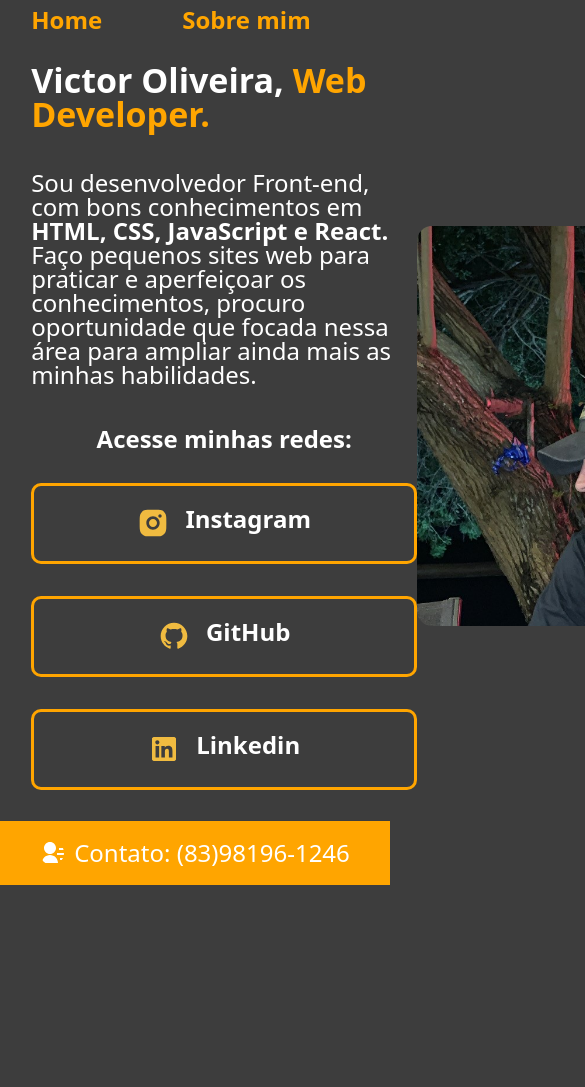
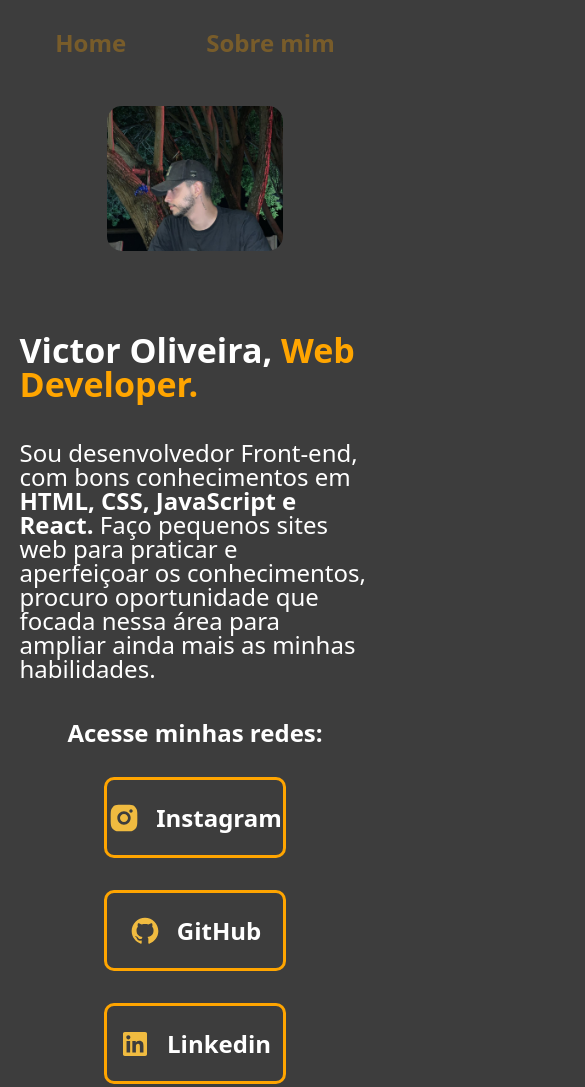
Before and after one commit to VictorROliveira-Dev/my_cv_oficial, a plain HTML site: page index.html in a window 390 px wide. Shown: the top 1087 px of the page, 585 px wide, since content can reach past the window. Before the commit the page ends 885 px from the top, so only its background shows below. Drawn offline with Linux system fonts and the light colour scheme.

Commit message:
Adding responsiveness and finalizing the project

```diff
--- a/index.html
+++ b/index.html
@@ -45,7 +45,7 @@
                 </a>
             </div>
         </section>
-        <img src="img/foto_cv.JPG" alt="foto do dev">
+        <img class="apresentacao_img" src="img/foto_cv.JPG" alt="foto do dev">
     </main>
 
     <footer class="footer"><img class="icon_footer" src="img/contact_icon.svg" alt="Ícone contato">
--- a/styles/styles.css
+++ b/styles/styles.css
@@ -30,9 +30,8 @@ body {
     height: 32px;
 }
 
-img {
-    height: 400px;
-    width: 500px;
+.apresentacao_img {
+    width: 50%;
     border-radius: 15px;
 }
 
@@ -46,7 +45,8 @@ img {
 }
 
 .header_link {
-    font-size: 24px;
+    /* A unidade de medida REM é baseada na divisão por 16px*/
+    font-size: 1.5rem;
     font-weight: bold;
     color: var(--color-main);
     text-decoration: none;
@@ -65,7 +65,7 @@ header:hover nav a:not(:hover) {
 
 .titulo_principal {
     font-weight: bold;
-    font-size: 34px;
+    font-size: 2.125rem;
 }
 
 .titulo_destaque {
@@ -74,7 +74,7 @@ header:hover nav a:not(:hover) {
 
 .titulo_descricao {
     font-weight: lighter;
-    font-size: 24px;
+    font-size: 1.5rem;
 }
 
 strong {
@@ -82,14 +82,16 @@ strong {
 }
 
 .apresentacao {
-    padding: 8%;
     display: flex;
     align-items: center;
     justify-content: space-between;
+    padding: 8%;
+    gap: 82px;
 }
 
 .apresentacao_conteudo {
-    width: 615px;
+    /* Unidade de medida porcentagem é baseada no elemento pai*/
+    width: 50%;
     display: flex;
     flex-direction: column;
     gap: 40px
@@ -104,20 +106,21 @@ strong {
 }
 
 .titulo_secundario {
-    font-size: 24px;
+    font-size: 1.5rem;
     font-weight: 700;
 }
 
 .button_links {
     display: flex;
     justify-content: center;
+    align-items: center;
     gap: 16px;
     background-color: transparent;
     border: 3px solid var(--color-main);
-    width: 380px;
+    width: 50%;
     text-align: center;
     border-radius: 10px;
-    font-size: 24px;
+    font-size: 1.5rem;
     padding: 21.5px 0;
     text-decoration: none;
     color: white;
@@ -138,8 +141,27 @@ strong {
     gap: 10px;
     padding: 20px;
     text-align: center;
-    font-size: 24px;
+    font-size: 1.5rem;
     font-weight: lighter;
     color: var(--font-text-main);
     background-color: var(--color-main);
 }
+
+@media (max-width: 1200px) {
+    .header {
+        padding: 8%;
+    }
+
+    .header_nav {
+        justify-content: center;
+    }
+
+    .apresentacao {
+        flex-direction: column-reverse;
+        padding: 5%;
+    }
+
+    .apresentacao_conteudo {
+        width: auto;
+    }
+}
```
Also changed, not shown: about.html (+1 -1 lines).
